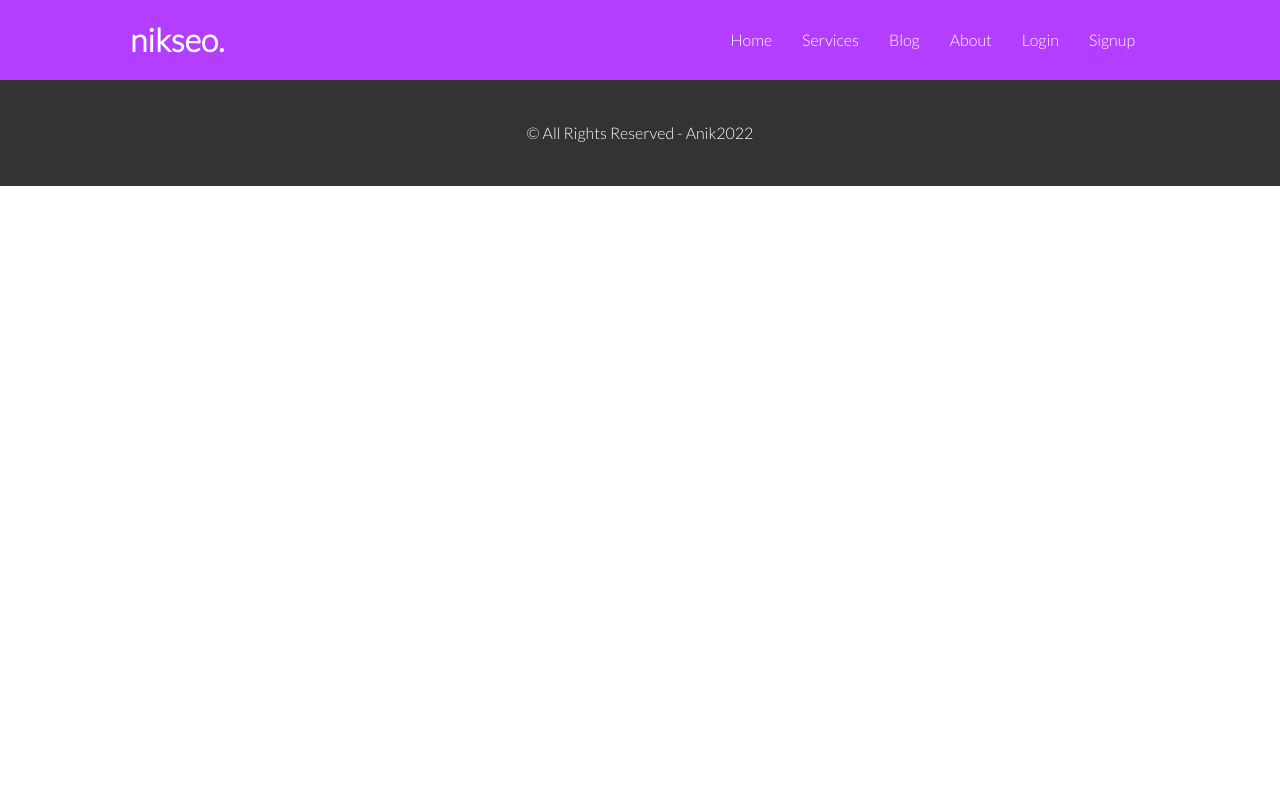
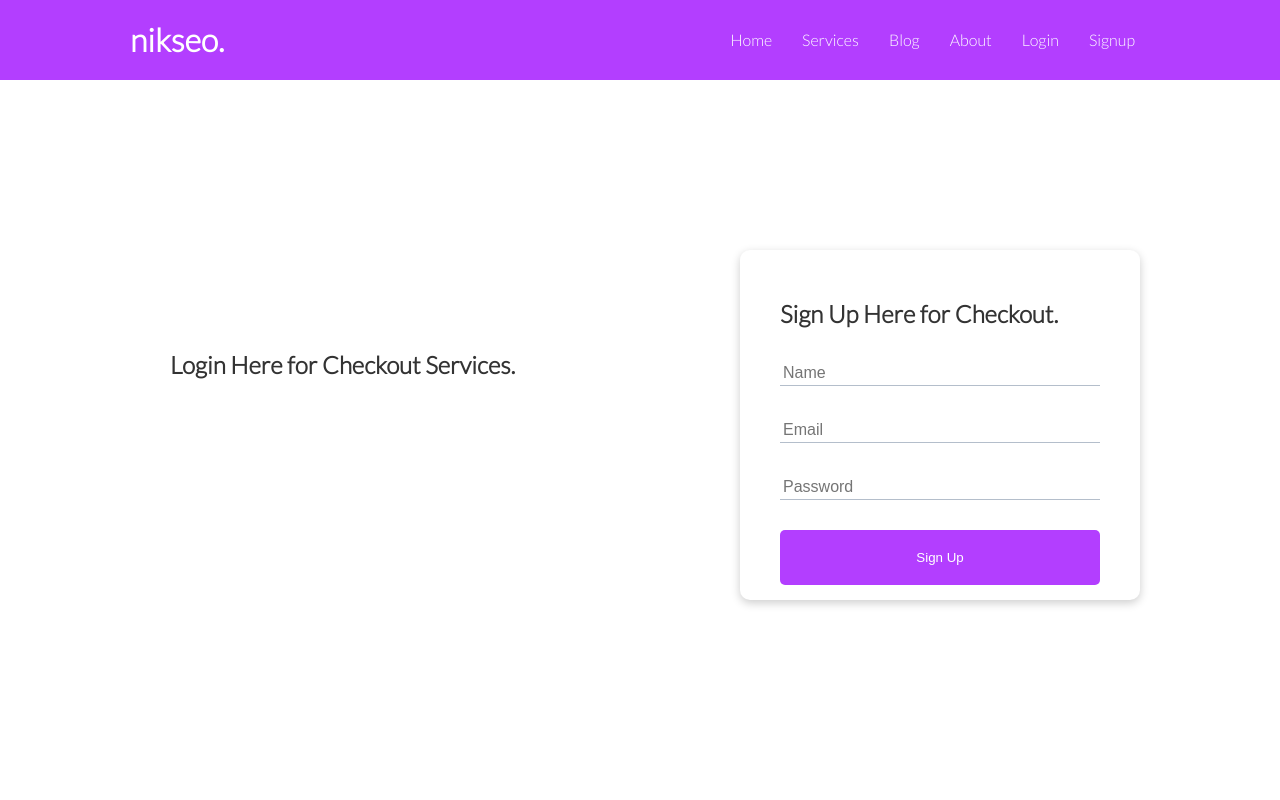
Before and after one commit to Anik-the-dev/niks-seo-service, a React (Create React App) app: page /signup in a window 1280 px wide. Shown: the top 800 px of the page. Built offline with nearby package versions, Linux system fonts and the light colour scheme.

Commit message:
sign up css done

```diff
--- a/src/components/Login/Login.css
+++ b/src/components/Login/Login.css
@@ -1,3 +1,3 @@
 .login{
-    margin: 100px auto;
+    margin: 100px auto 400px;
 }
--- a/src/components/SignUp/SignUp.js
+++ b/src/components/SignUp/SignUp.js
@@ -1,10 +1,33 @@
 import React from 'react';
-
+import '../Banner/Banner.css';
 const SignUp = () => {
     return (
-        <div>
+        <div className='container'>
+        <div className='login grid'>
+            <div className='p-2'>
+                <h2>Login Here for Checkout Services.</h2>
+            </div>
+            <div>
+                <div className="showcase-form card">
+                    <h2>Sign Up Here for Checkout.</h2>
 
+                    <form>
+                        <div className="form-control">
+                            <input type="text" name="name" placeholder="Name" required></input>
+                        </div>
+                        <div className="form-control">
+                            <input type="email" name="email" placeholder="Email" required></input>
+                        </div>
+                        <div className="form-control">
+                            <input type="password" name="password" placeholder="Password" required></input>
+                        </div>
+                        <input type="submit" value="Sign Up" className="btn btn-primary w-100 p-2"></input>
+                    </form>
+                </div>
+            </div>
         </div>
+
+    </div>
     );
 };
 
```
